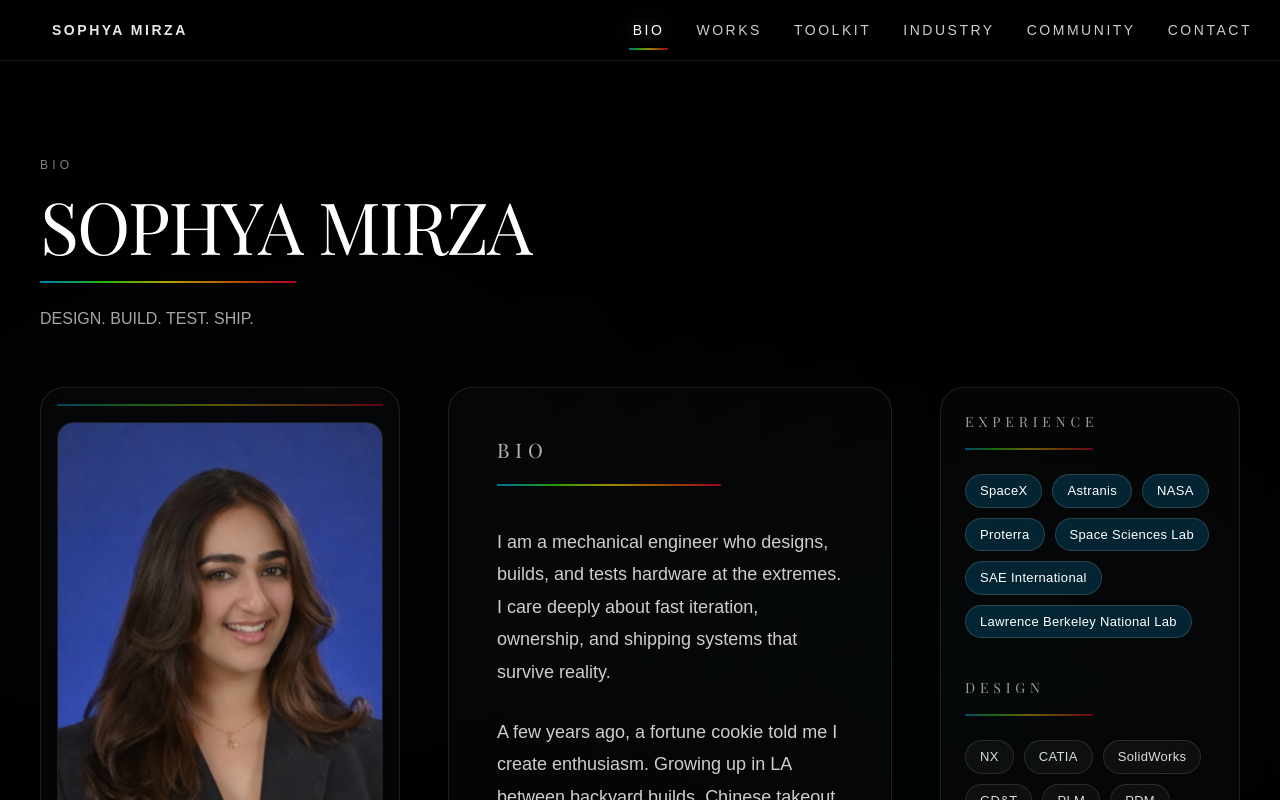
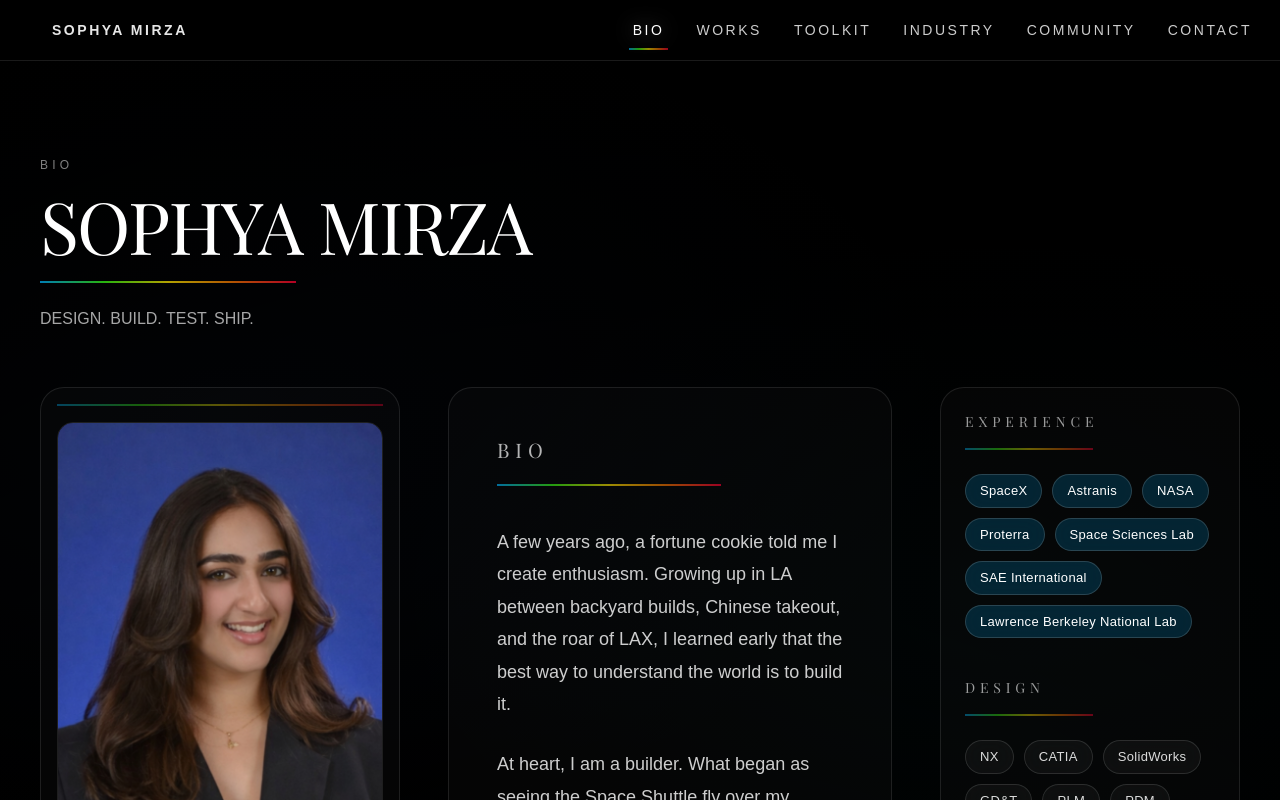
Before and after one commit to sophyamirza/sophya-portfolio, a Next.js app: page /bio in a window 1280 px wide. Shown: the top 800 px of the page. Built offline with nearby package versions, Linux system fonts and the light colour scheme; a web font is replaced by a local one.

Commit message:
update the final bio

```diff
--- a/app/bio/page.tsx
+++ b/app/bio/page.tsx
@@ -197,11 +197,8 @@ export default function BioPage() {
 
             {/* BIO BODY — larger + same font as page theme */}
             <div className="mt-10 space-y-7 text-[17px] sm:text-[18px] leading-[1.8] text-white/80">
-              <p>
-                I am a mechanical engineer who designs, builds, and tests hardware
-                at the extremes. I care deeply about fast iteration, ownership,
-                and shipping systems that survive reality.
-              </p>
+
+
 
               <p>
                 A few years ago, a fortune cookie told me I create enthusiasm. Growing up in LA between backyard builds, Chinese takeout, and the roar of LAX, I learned early that the best way to understand the world is to build it.
```
